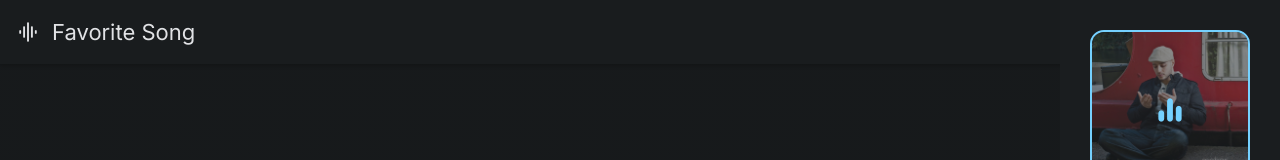
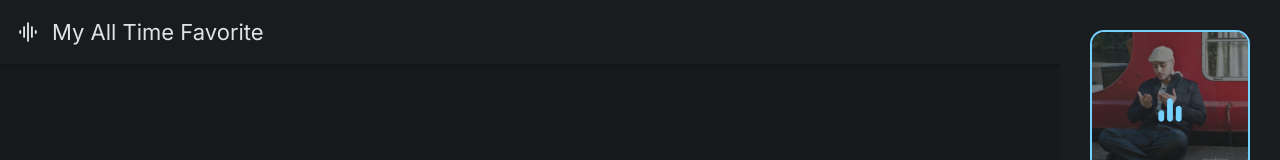
Before and after one commit to NulohDev/playlist, a plain HTML site: page index.html in a window 1280 px wide. Shown: the top 160 px of the page. Drawn offline with nearby package versions, Linux system fonts and the light colour scheme.

Commit message:
Add files via upload

```diff
--- a/index.html
+++ b/index.html
@@ -49,7 +49,7 @@
     <div class="logo wrapper">
       <span class="material-symbols-rounded">graphic_eq</span>
 
-      <h1 class="title-lg">Favorite Song</h1>
+      <h1 class="title-lg">My All Time Favorite</h1>
     </div>
 
     <div class="top-bar-actions">
```
